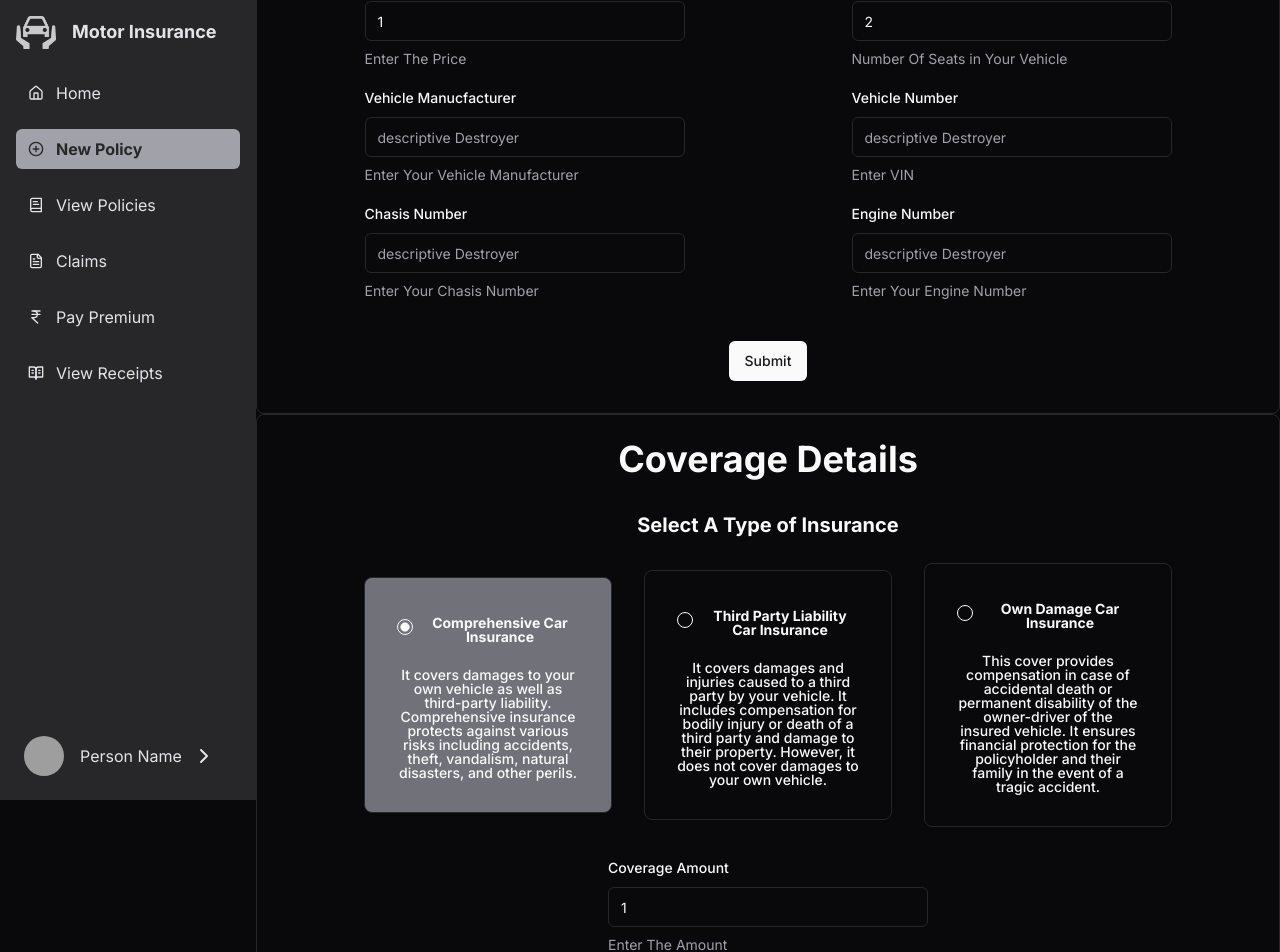
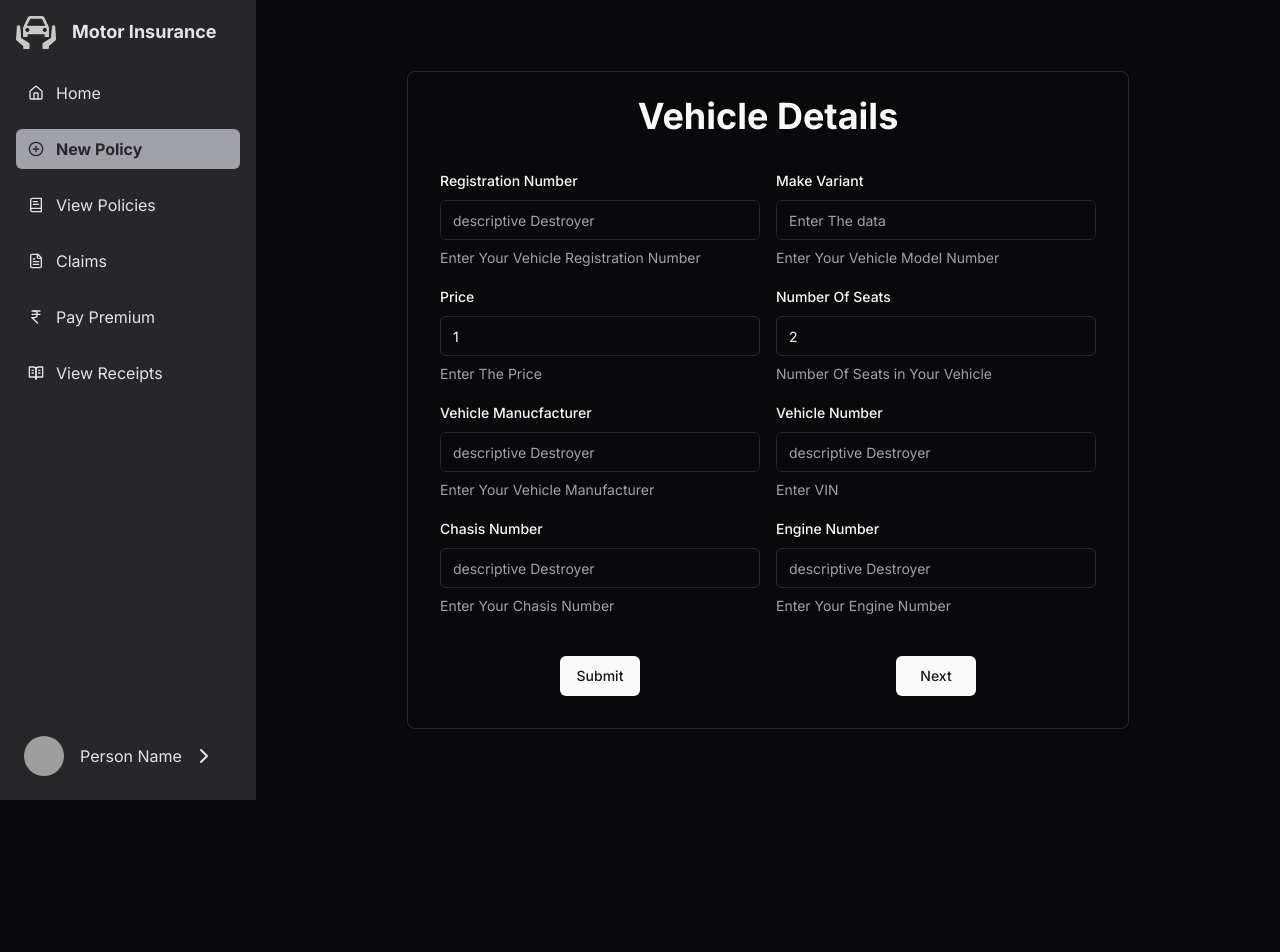
Before and after one commit to harshsoni-harsh/dbms-project, a Next.js app: page /customer/1/new-policy in a window 1280 px wide. Shown: the top 952 px of the page. After the commit the page ends 800 px from the top, so only its background shows below. Built offline with nearby package versions, Linux system fonts and the light colour scheme; grey boxes are pictures that could not be loaded.

Commit message:
newPolicy 1.2

```diff
--- a/app/customer/[id]/layout.tsx
+++ b/app/customer/[id]/layout.tsx
@@ -11,7 +11,7 @@ export default function RootLayout({
         <div className='h-screen flex bg-zinc-950 text-white items-center'>
             <Sidenav params={params} />
             <div className='max-md:pt-4 flex flex-col items-center grow'>
-                <div className="md:hidden mb-2 ml-12 flex gap-4 font-bold text-lg">
+                <div className="md:hidden mb-2 ml-12 flex gap-4 p-2 font-bold text-lg">
                     <Image
                         src="/images/company-logo.png"
                         width="40"
--- a/app/customer/[id]/new-policy/page.tsx
+++ b/app/customer/[id]/new-policy/page.tsx
@@ -1,35 +1,38 @@
+"use client"
 import Coverage from "@/components/forms/Coverage"
 import Vehicle from "@/components/forms/Vehicle"
-import { Card, CardContent, CardHeader } from "@/components/ui/card"
-import {
-	Carousel,
-	CarouselContent,
-	CarouselItem,
-	CarouselNext,
-	CarouselPrevious,
-} from "@/components/ui/carousel"
-
+import { Card, CardContent, CardFooter, CardHeader } from "@/components/ui/card"
+import { useState } from "react"
 
 const NewPolicy = () => {
+	const [pageNum, setPageNum] = useState(1);
+
+	switch (pageNum) {
+		case 1:
 			return (
-		<>
-			<Card className="w-full h-full">
-				<CardHeader className=" font-bold text-4xl text-center">
+				<Card className="max-w-4xl">
+					<CardHeader className="font-bold text-4xl text-center">
 						Vehicle Details
 					</CardHeader>
 					<CardContent>
-					<Vehicle />
+						<Vehicle onClick={() => setPageNum(2)} />
 					</CardContent>
 				</Card>
-			<Card className="w-full h-full">
-				<CardHeader className=" font-bold text-4xl text-center">
+			)
+
+		case 2:
+			return (
+				<Card className="max-w-4xl">
+					<CardHeader className="font-bold text-4xl text-center">
 						Coverage Details
 					</CardHeader>
 					<CardContent>
-					<Coverage />
+						<Coverage onClick={() => setPageNum(1)} />
 					</CardContent>
 				</Card>
-		</>
 			)
+		default:
+			break;
+	}
 }
 export default NewPolicy
--- a/components/forms/Coverage.tsx
+++ b/components/forms/Coverage.tsx
@@ -54,7 +54,10 @@ COVERAGE_DESCRIPTION  // DEPEND ON DETAILS
 COVERAGE_TERMS // DEPEND ON DETAILS
 */
 
-const Coverage = () => {
+interface Props {
+  onClick: () => void;
+}
+const Coverage = ({ onClick }: Props) => {
 
 
   const form = useForm<z.infer<typeof fromSchema>>({
@@ -70,7 +73,7 @@ const Coverage = () => {
   return (
 
     <Form  {...form}>
-      <form onSubmit={form.handleSubmit(onSubmit)} className="grid place-items-center gap-2 space-y-2 p-2" >
+      <form onSubmit={form.handleSubmit(onSubmit)} className="grid grid-cols-1 lg:grid-cols-2 place-items-center gap-4 p-2" >
 
 
         {/* Coverage Type */}
@@ -79,7 +82,7 @@ const Coverage = () => {
           name="coverageType"
 
           render={({ field }) => (
-            <FormItem className="text-center content-center justify-center md:col-span-2 space-y-3">
+            <FormItem className="text-center content-center justify-center lg:col-span-2 space-y-3">
               <FormLabel className="font-bold text-xl p-1 m-1">Select A Type of Insurance</FormLabel>
               <FormControl>
                 <RadioGroup
@@ -125,7 +128,7 @@ const Coverage = () => {
           control={form.control}
           name="coverageAmount"
           render={({ field }) => (
-            <FormItem className=" col-span-2">
+            <FormItem className="lg:col-span-2">
               <FormLabel>Coverage Amount</FormLabel>
               <FormControl>
                 <Input
@@ -141,8 +144,11 @@ const Coverage = () => {
             </FormItem>
           )}
         />
+        <Button onClick={onClick} className="primary mt-6 min-w-20 place-self-center">
+          Previous
+        </Button>
 
-        <Button type="submit" className="primary md:col-span-2 mt-6 w-max place-self-center">
+        <Button type="submit" className="primary mt-6 min-w-20 place-self-center">
           Submit
         </Button>
       </form>
--- a/components/forms/Vehicle.tsx
+++ b/components/forms/Vehicle.tsx
@@ -45,6 +45,11 @@ const formSchema = z.object({
   modelNumber: z.string()
 })
 
+
+interface Props {
+  onClick: () => void;
+}
+
 /*
 VEHICLE_NUMBER = GET INPUT
 VEHICLE_REGISTRATION_NUMBER = GET INPUT //
@@ -55,7 +60,7 @@ VEHICLE_ENGINE_NUMBER = GET INPUT
 VEHICLE_CHASIS_NUMBER = GET INPUT
 VEHICLE_MODEL_NUMBER = GET INPUT
 */
-const Vehicle = () => {
+const Vehicle = ({ onClick }: Props) => {
   const form = useForm<z.infer<typeof formSchema>>({
     resolver: zodResolver(formSchema),
     defaultValues: {
@@ -254,11 +259,18 @@ const Vehicle = () => {
           )}
         />
 
+
         <Button
           type="submit"
-          className="primary  lg:col-span-2 mt-6 w-max place-self-center"
+          className="primary mt-6 min-w-20 place-self-center"
         >
           Submit
+        </Button>
+        <Button
+          onClick={onClick}
+          className="primary mt-6 min-w-20 place-self-center"
+        >
+          Next
         </Button>
       </form>
     </Form>
```
Lines whose indentation alone changed are shown as unchanged.
